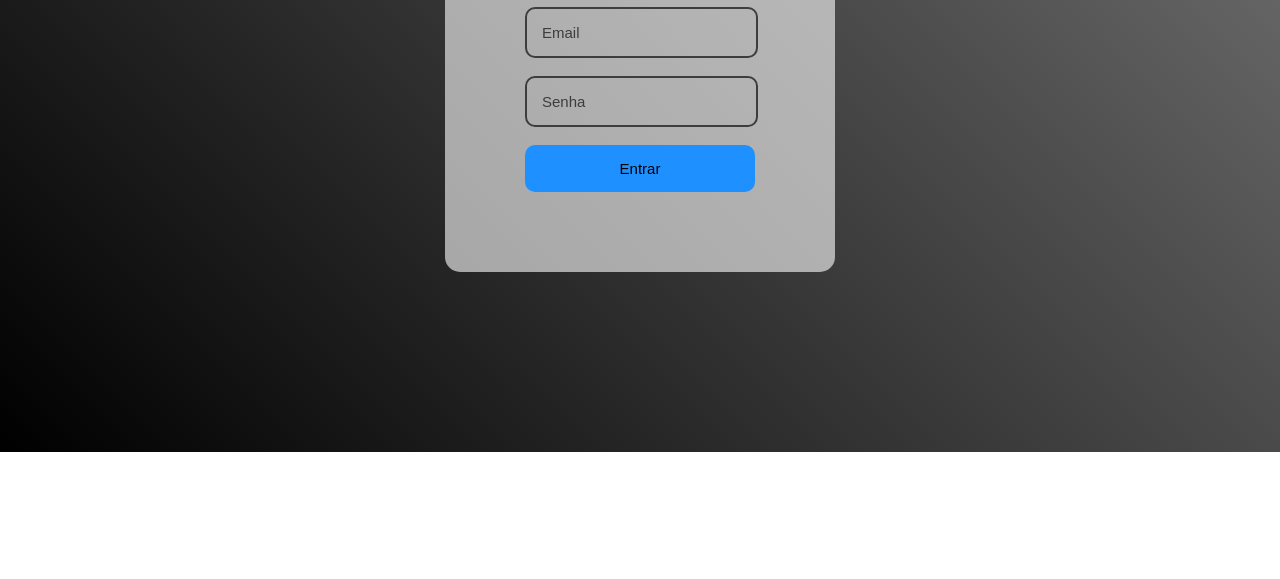
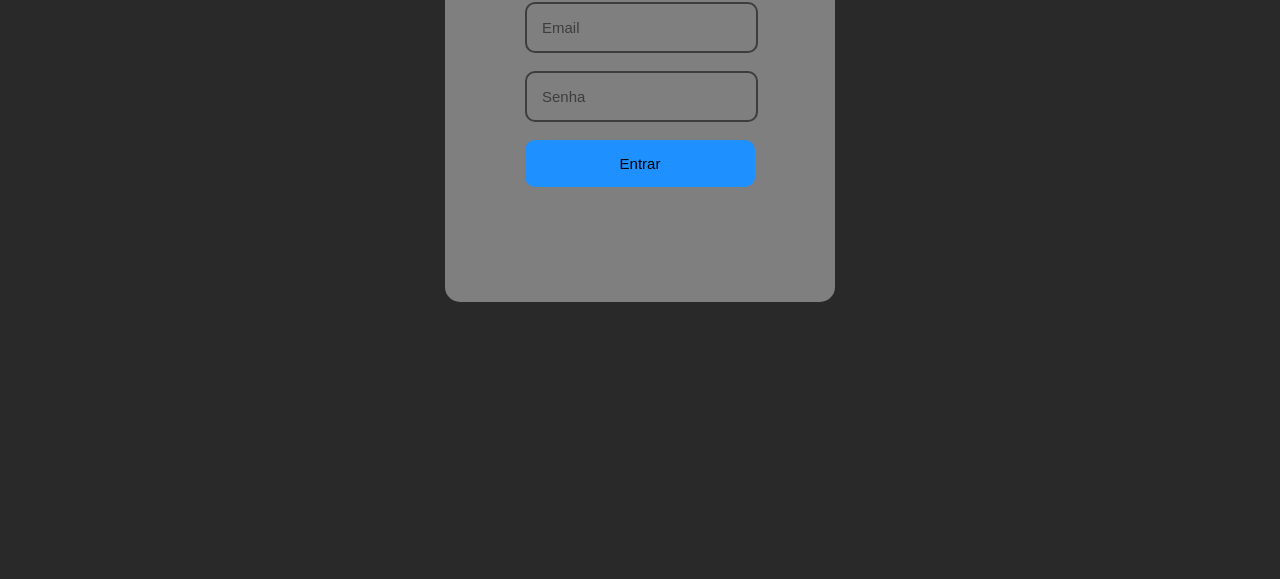
Before and after one commit to cauafernando1/tela-de-login, a plain HTML site: page index.html in a window 1280 px wide. Shown: the part 221-800 px from the top of the page. Drawn offline with Linux system fonts and the light colour scheme.

Commit message:
corrigindo erros

```diff
--- a/index.html
+++ b/index.html
@@ -8,7 +8,8 @@
   <link rel="stylesheet" href="./style.css">
 </head>
 <body>
-  <div>
+  <div class="container">
+    <div class="dados">
       <h1>
         Login
       </h1>
@@ -18,5 +19,6 @@
       <br><br>
       <button>Entrar</button>
     </div>
+  </div>
 </body>
 </html>
--- a/style.css
+++ b/style.css
@@ -1,19 +1,23 @@
 body{
+  width: auto;
   font-family: Arial, Helvetica, sans-serif;
-  background: linear-gradient(45deg, black, gray );
-  background-size: 120% 120%;
-  background-repeat: no-repeat;
-  justify-content: space-between;
-  align-items: center;
-  padding: 60px;
+  background:rgb(41, 41, 41);
 }
-div{
-  background: rgba(255, 255, 255, 0.6);
+.containeer{
+  display: flex;
+  height: 100%;
+  width: 100%;
+}
+.dados{
+  background: rgba(255, 255, 255, 0.4);
+  height: 300px;
   width: 230px;
-  margin: auto;
   padding: 80px;
   border-radius: 15px;
   color: #000;
+  margin: auto;
+  margin-top: 5%;
+  margin-bottom: 5%;
 }
 input{
   background-color: rgba(255, 255, 255, 0);
```
Lines whose indentation alone changed are shown as unchanged.
